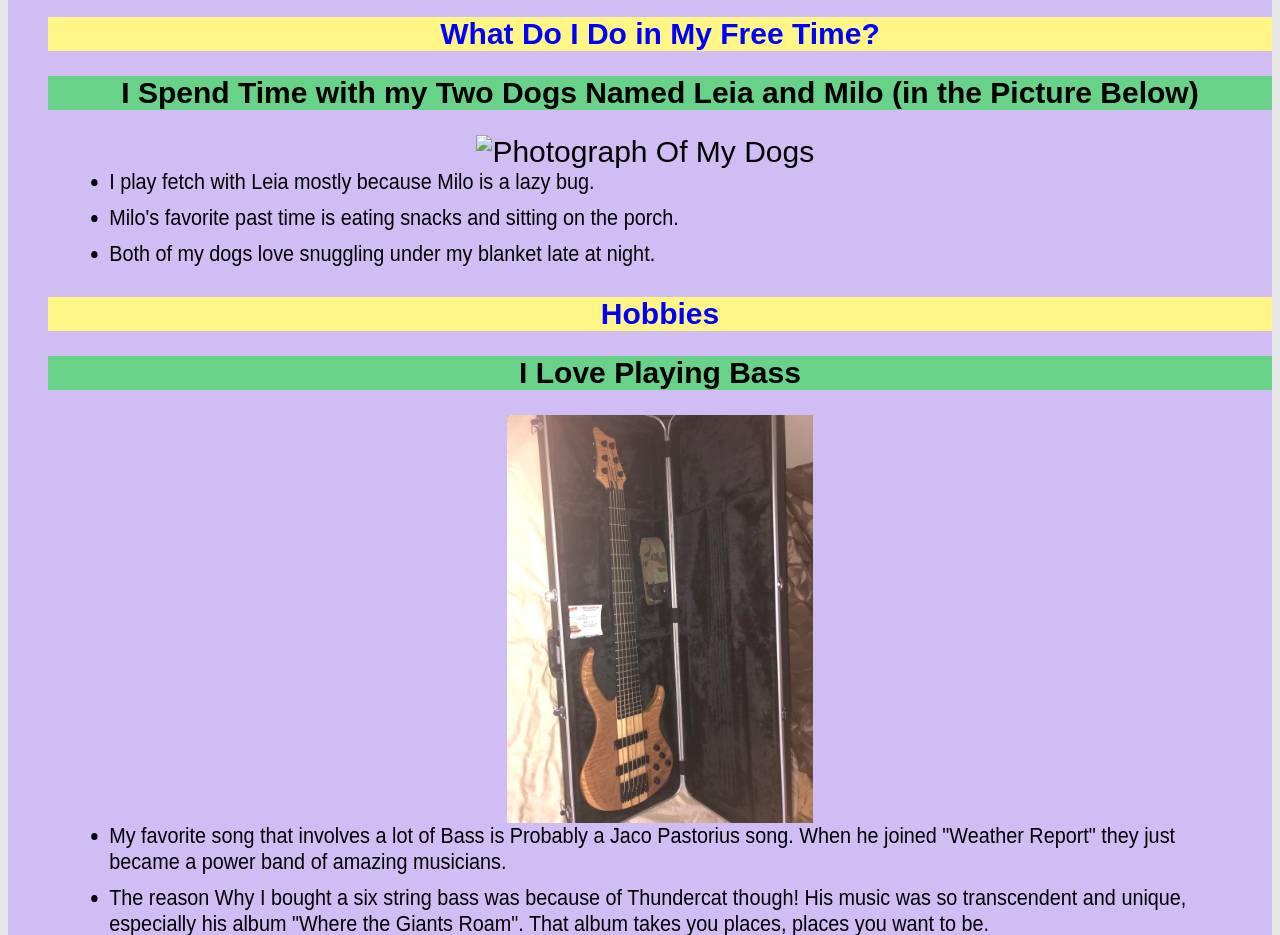
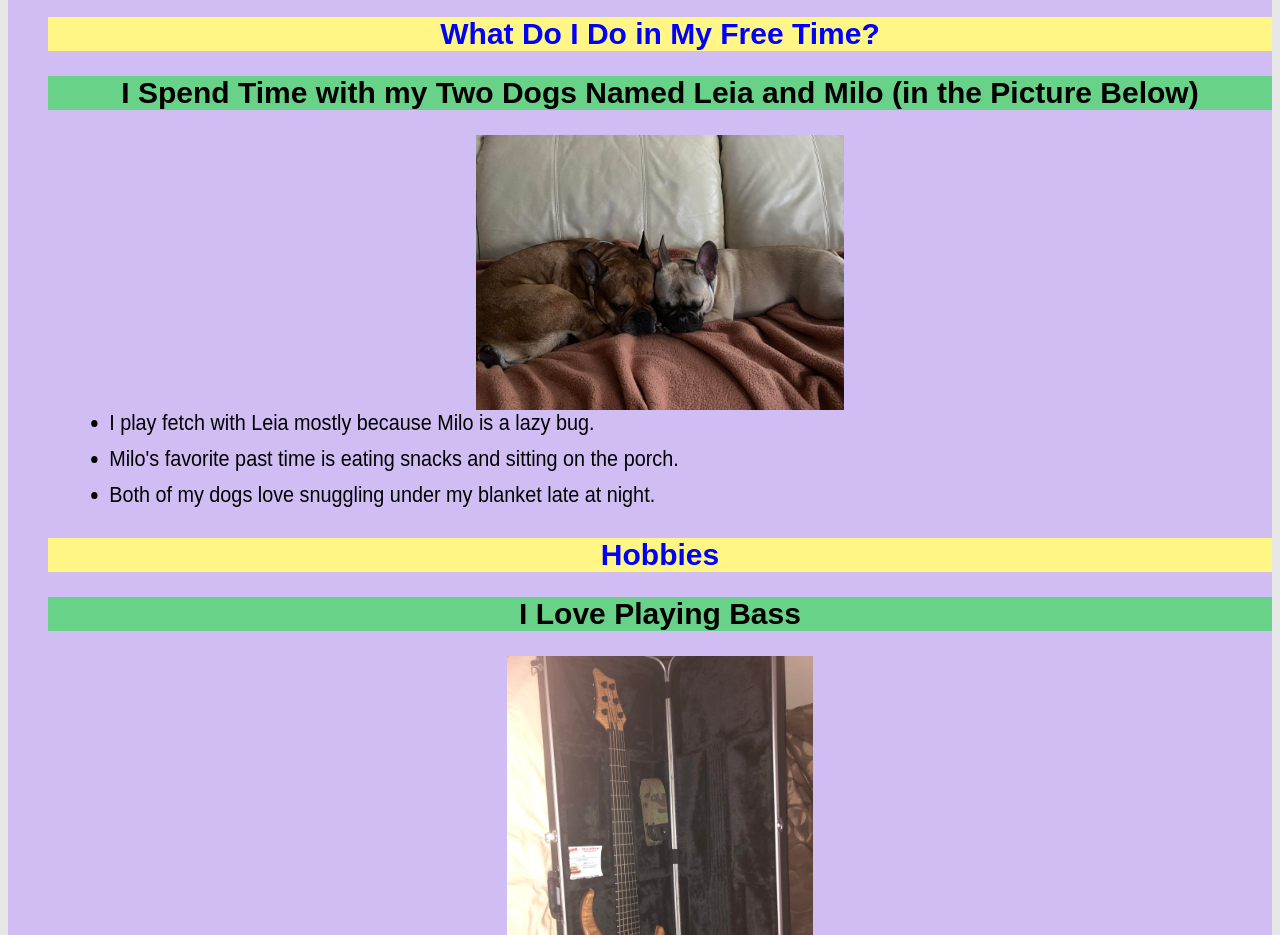
Before and after one commit to Praxiliphicuz/Praxiliphicuz.github.io, a plain HTML site: page index.html in a window 1280 px wide. Shown: the part 1302-2237 px from the top of the page. Drawn offline with Linux system fonts and the light colour scheme.

Commit message:
Update index.html

```diff
--- a/index.html
+++ b/index.html
@@ -57,7 +57,7 @@
                 <h1>What Do I Do in My Free Time?</h1>
                 <h2> I Spend Time with my Two Dogs Named Leia and Milo (in the Picture Below)</h2>
                 <div class="image">
-                    <img src="./Images/leiandmilo.jpg" alt="Photograph Of My Dogs"
+                    <img src="./Images/leiaandmilo.jpg" alt="Photograph Of My Dogs"
                     width="30%" alt="Photograph of my dogs"
                         <ul>
                     <li> I play fetch with Leia mostly because Milo is a lazy bug.</li>
```
